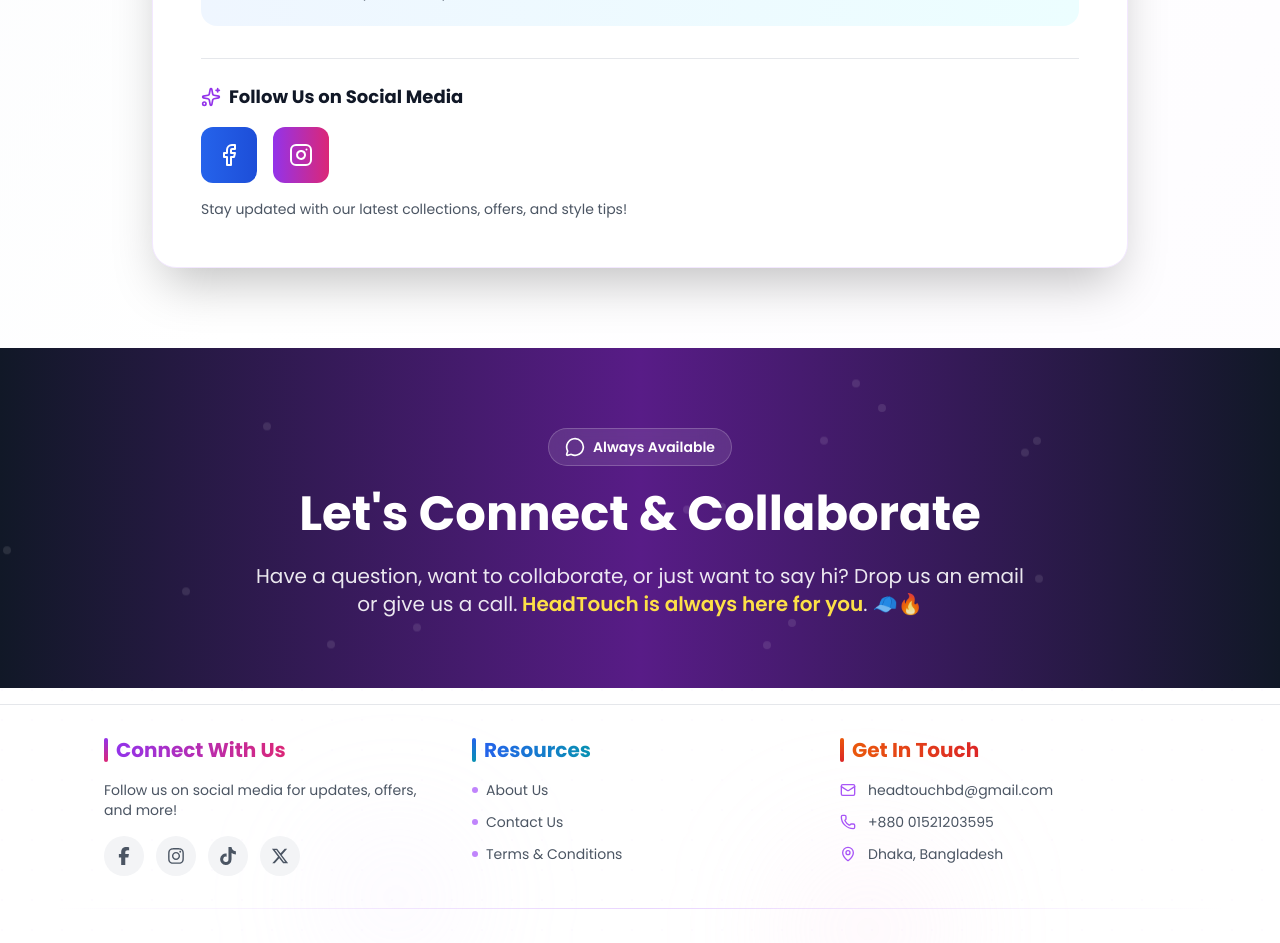
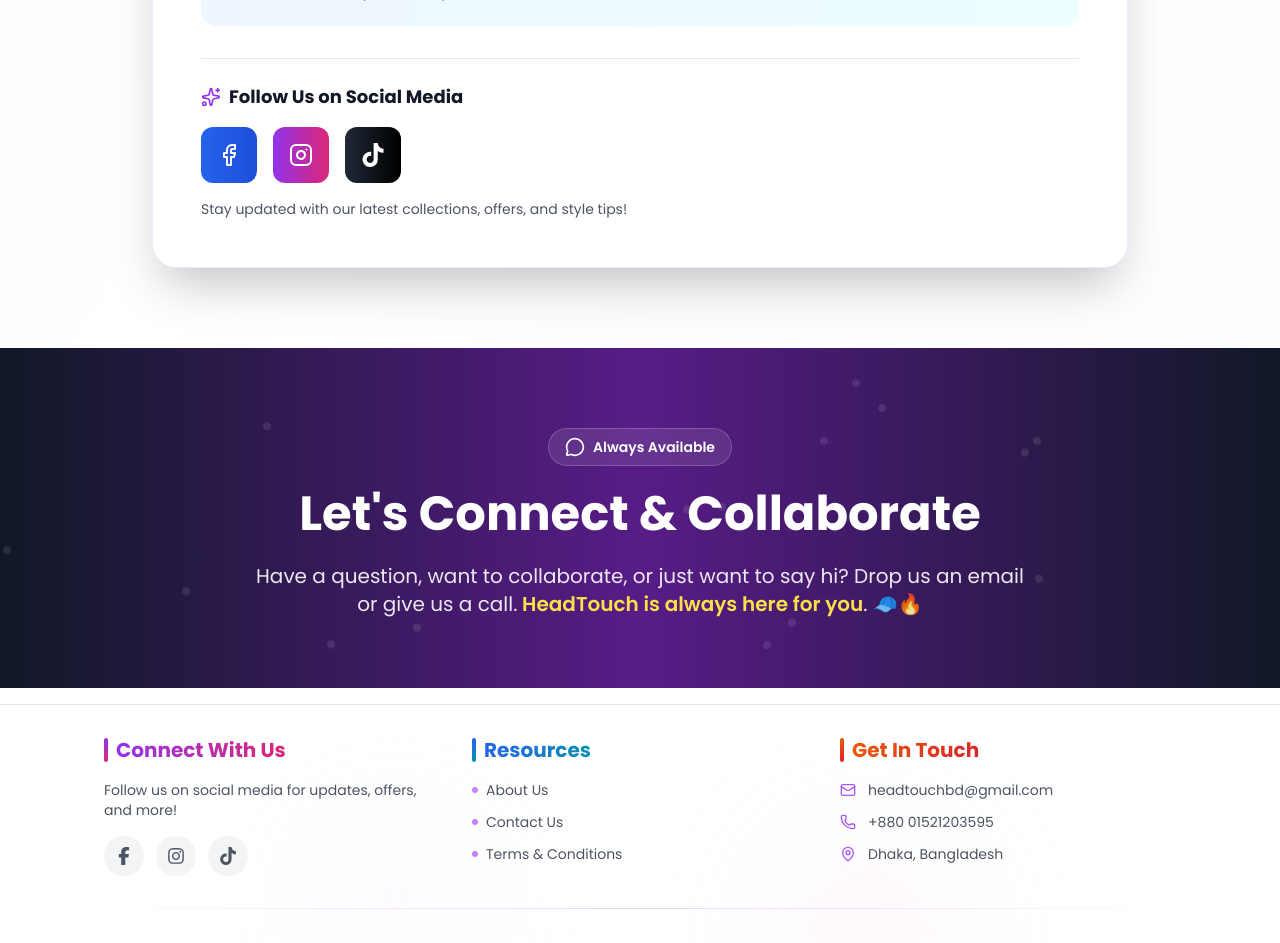
Before and after one commit to JhonyAust/headTouch, a React (Vite) app in the folder client/: page /shop/contact in a window 1280 px wide. Shown: the part 1480-2423 px from the top of the page. Built offline with nearby package versions, Linux system fonts and the light colour scheme; no server answers.

Commit message:
Update of social icon

```diff
--- a/client/src/components/common/MyFooter.jsx
+++ b/client/src/components/common/MyFooter.jsx
@@ -17,22 +17,17 @@ export default function Footer() {
     },
     {
       icon: <FaInstagram />,
-      link: "https://instagram.com",
+      link: "https://www.instagram.com/headtouchbd",
       name: "Instagram",
       color: "hover:bg-gradient-to-r hover:from-purple-600 hover:to-pink-600"
     },
     {
       icon: <FaTiktok />,
-      link: "https://tiktok.com",
+      link: "https://www.tiktok.com/@headtouchbd",
       name: "TikTok",
       color: "hover:bg-black"
     },
-    {
-      icon: <FaXTwitter />,
-      link: "https://twitter.com",
-      name: "X (Twitter)",
-      color: "hover:bg-gray-800"
-    },
+
   ];
 
   const linkClass =
--- a/client/src/pages/shopping-view/contact-us.jsx
+++ b/client/src/pages/shopping-view/contact-us.jsx
@@ -1,6 +1,7 @@
 import React, { useEffect } from "react";
 import { motion } from "framer-motion";
 import { Mail, Phone, MapPin, Send, MessageCircle, Clock, Sparkles, Facebook, Instagram } from "lucide-react";
+import { FaTiktok } from "react-icons/fa";
 
 const ContactUs = () => {
   useEffect(() => {
@@ -45,10 +46,17 @@ const ContactUs = () => {
     {
       icon: <Instagram className="w-6 h-6" />,
       name: "Instagram",
-      link: "https://instagram.com",
+      link: "https://instagram.com/headtouchbd",
       color: "hover:bg-gradient-to-r hover:from-purple-600 hover:to-pink-600",
       gradient: "from-purple-600 to-pink-600"
     },
+     {
+    icon: <FaTiktok className="w-6 h-6" />,
+    name: "TikTok",
+    link: "https://www.tiktok.com/@headtouchbd",
+    color: "hover:bg-gradient-to-r hover:from-gray-800 hover:to-black",
+    gradient: "from-gray-800 to-black"
+  },
   ];
 
   return (
--- /dev/null
+++ b/package.json
@@ -0,0 +1,5 @@
+{
+  "dependencies": {
+    "axios": "^1.12.2"
+  }
+}
```
Also changed, not shown: 2 other files (tests, documents, lock files or other folders).
